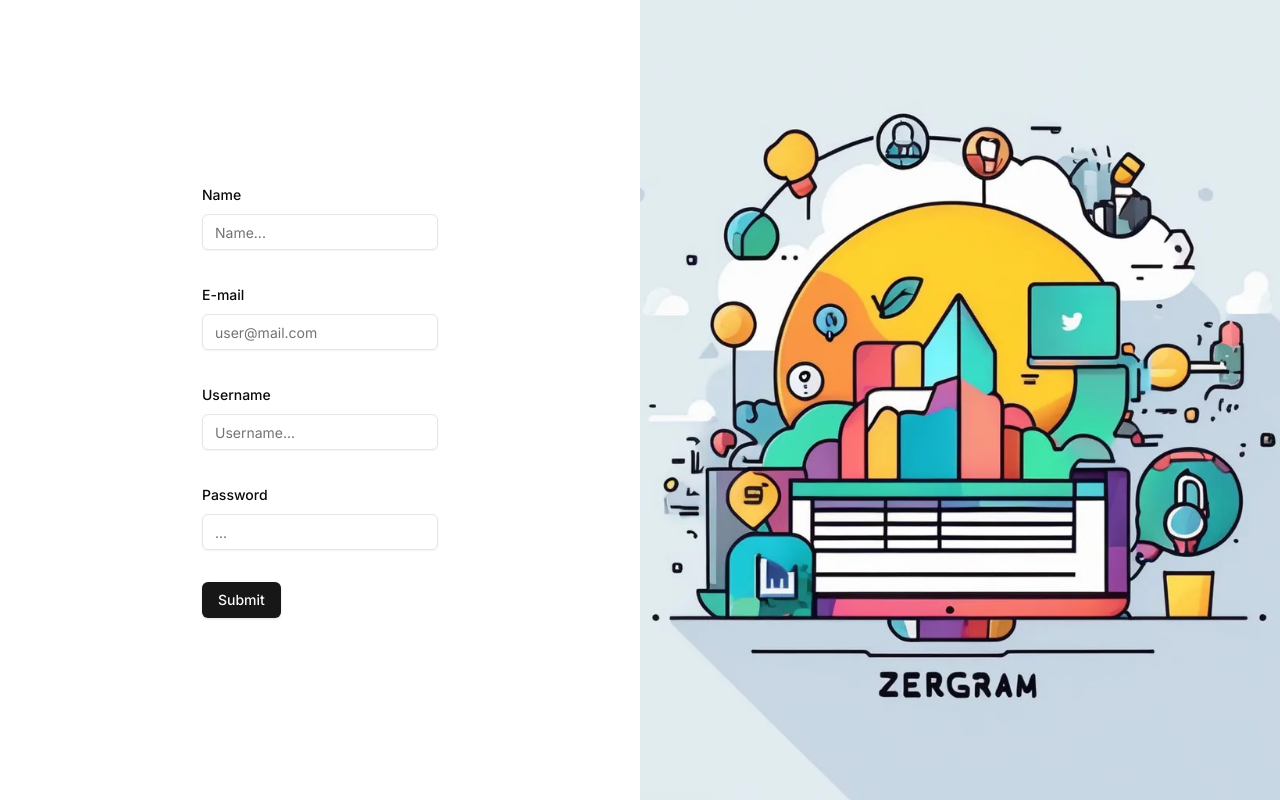
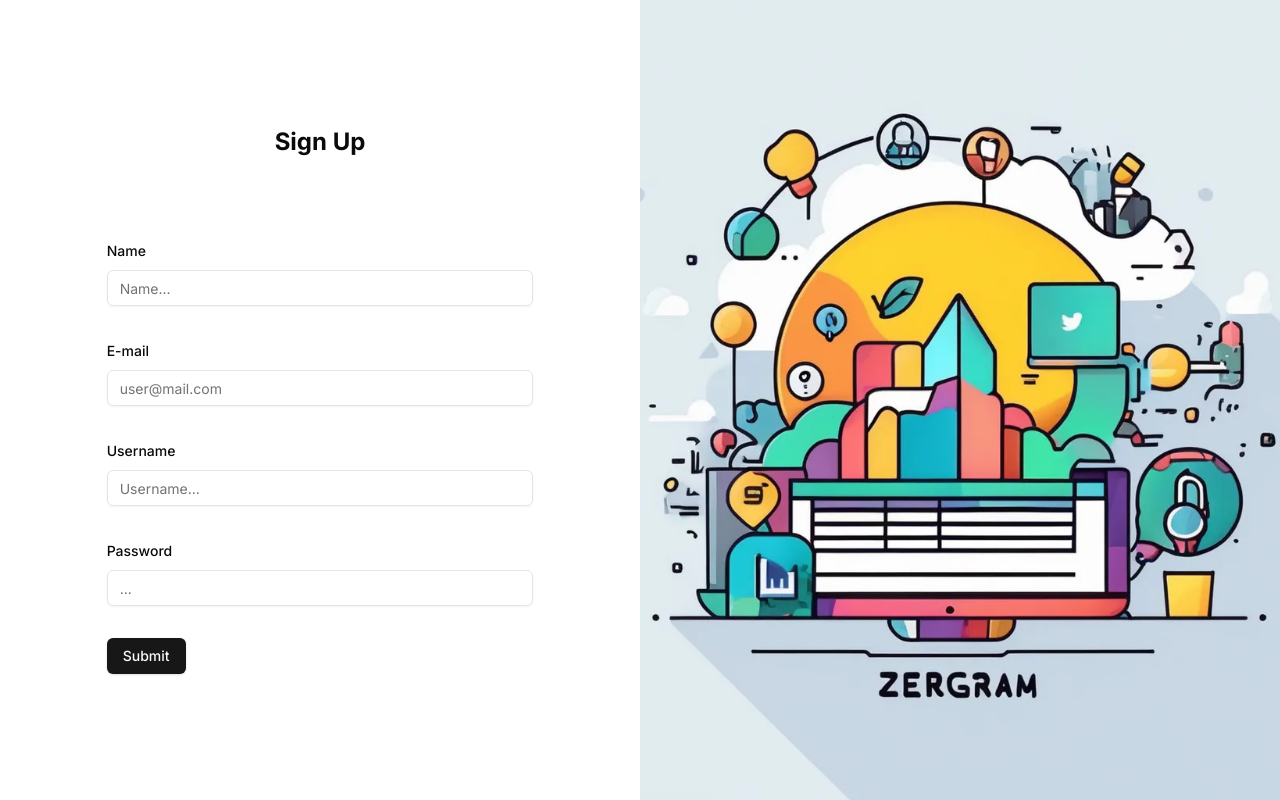
Before and after one commit to iAmNsengi/365-commits, a React (Vite) app: page /sign-up in a window 1280 px wide. Built offline with nearby package versions, Linux system fonts and the light colour scheme.

Commit message:
fix: sign up UI

```diff
--- a/src/_auth/forms/SignUpForm.tsx
+++ b/src/_auth/forms/SignUpForm.tsx
@@ -30,7 +30,8 @@
     console.log(values);
   }
   return (
-    <div>
+    <div className="w-2/3">
+      <h2 className="text-center  py-20 -mt-20 font-bold text-2xl">Sign Up</h2>
       <Form {...form}>
         <form onSubmit={form.handleSubmit(onSubmit)} className="space-y-8">
           <FormField
```
